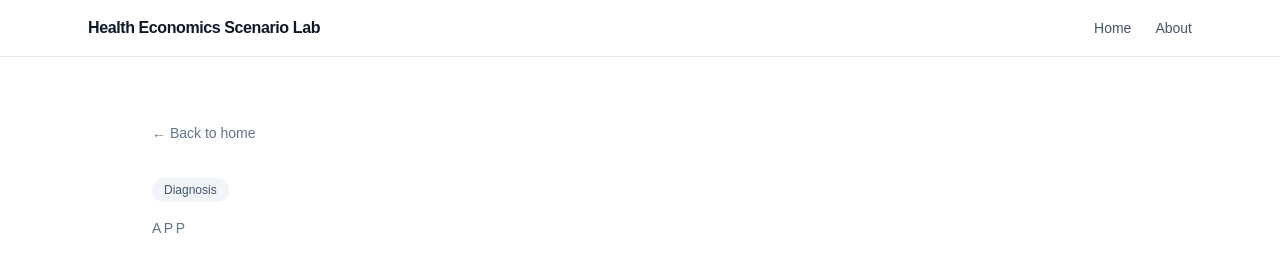
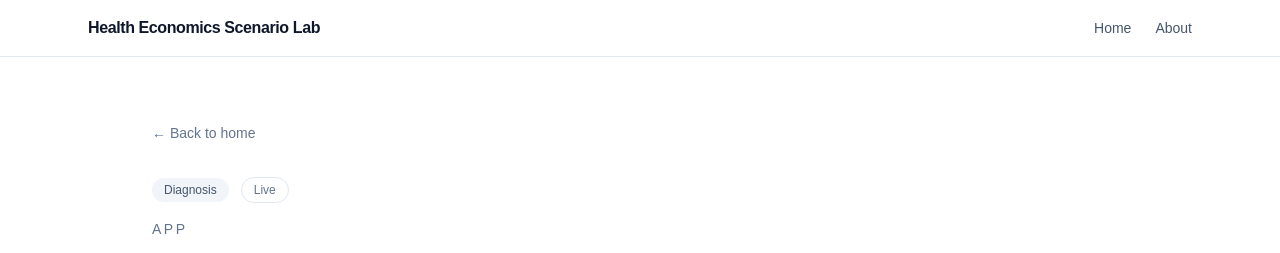
Before and after one commit to olivercareyncl/health-economics-scenario-lab, a Next.js app in the folder site/: page /apps/clearpath in a window 1280 px wide. Shown: the top 253 px of the page. Built offline with nearby package versions, Linux system fonts and the light colour scheme.

Commit message:
Update page.tsx

```diff
--- a/site/src/app/apps/[slug]/page.tsx
+++ b/site/src/app/apps/[slug]/page.tsx
@@ -1,35 +1,6 @@
 import Link from "next/link";
 import { notFound } from "next/navigation";
 import { apps } from "@/data/apps";
-
-const categories: Record<string, string> = {
-  safestep: "Prevention",
-  clearpath: "Diagnosis",
-  waitwise: "Access",
-  pathshift: "Redesign",
-  frailtyforward: "Community care",
-};
-
-const questions: Record<string, string> = {
-  safestep: "What would need to be true for falls prevention to look worthwhile?",
-  clearpath: "What shifts would make earlier diagnosis create value?",
-  waitwise: "When do waiting list interventions improve value, not just throughput optics?",
-  pathshift: "Where does value actually come from in pathway redesign?",
-  frailtyforward: "When does earlier frailty support hold up economically?",
-};
-
-const whyItMatters: Record<string, string> = {
-  safestep:
-    "Prevention cases often sound intuitively convincing, but the economic logic can become vague very quickly once effectiveness, delivery cost, targeting, and time horizon come into play.",
-  clearpath:
-    "Earlier diagnosis is attractive in principle, but the value case depends on what actually shifts downstream — not just the ambition to diagnose sooner.",
-  waitwise:
-    "Waiting list interventions are often framed operationally. The harder question is whether they also create value once escalation, admissions, and downstream pressure are considered.",
-  pathshift:
-    "Pathway redesign can bundle many promised effects together. Separating activity change, admission impact, follow-up burden, and bed use makes the logic easier to test.",
-  frailtyforward:
-    "Earlier frailty support is intuitively appealing, but the case often depends heavily on targeting, support persistence, and how much acute use is actually avoided.",
-};
 
 export default async function AppDetailPage({
   params,
@@ -51,8 +22,13 @@
         </Link>
 
         <div className="mt-8 max-w-4xl">
-          <div className="mb-4 inline-flex rounded-full bg-slate-100 px-3 py-1 text-xs font-medium text-slate-600">
-            {categories[app.slug]}
+          <div className="mb-4 flex items-center gap-3">
+            <span className="inline-flex rounded-full bg-slate-100 px-3 py-1 text-xs font-medium text-slate-600">
+              {app.category}
+            </span>
+            <span className="inline-flex rounded-full border border-slate-200 px-3 py-1 text-xs font-medium text-slate-500">
+              {app.status}
+            </span>
           </div>
 
           <p className="text-sm font-medium uppercase tracking-[0.18em] text-slate-500">
@@ -64,7 +40,7 @@
           <p className="mt-2 text-lg text-slate-500">{app.descriptor}</p>
 
           <p className="mt-6 text-lg font-medium leading-8 text-slate-900">
-            {questions[app.slug]}
+            {app.question}
           </p>
 
           <p className="mt-6 leading-8 text-slate-600">{app.longDescription}</p>
@@ -94,7 +70,7 @@
         <div className="mx-auto max-w-5xl px-6 py-8">
           <p className="text-sm leading-7 text-slate-700">
             <span className="font-semibold text-slate-900">Why this matters:</span>{" "}
-            {whyItMatters[app.slug]}
+            {app.whyItMatters}
           </p>
         </div>
       </section>
```
